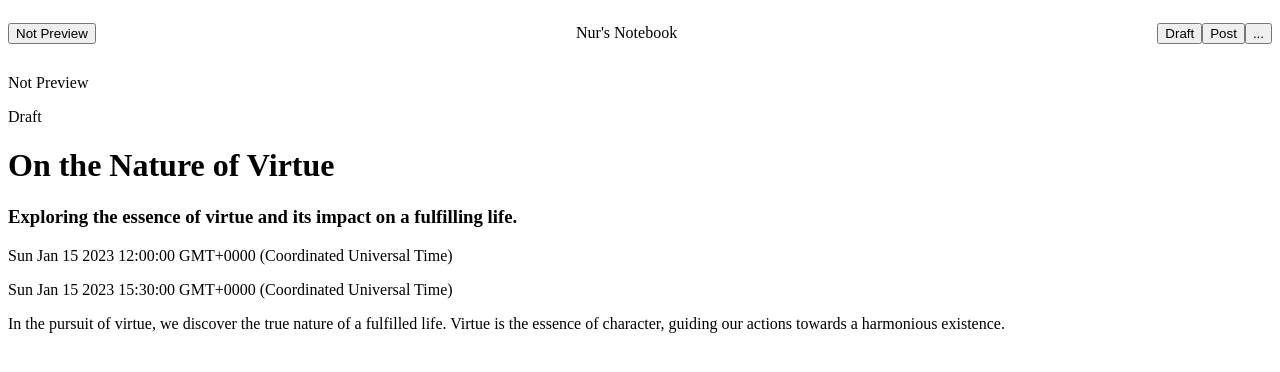
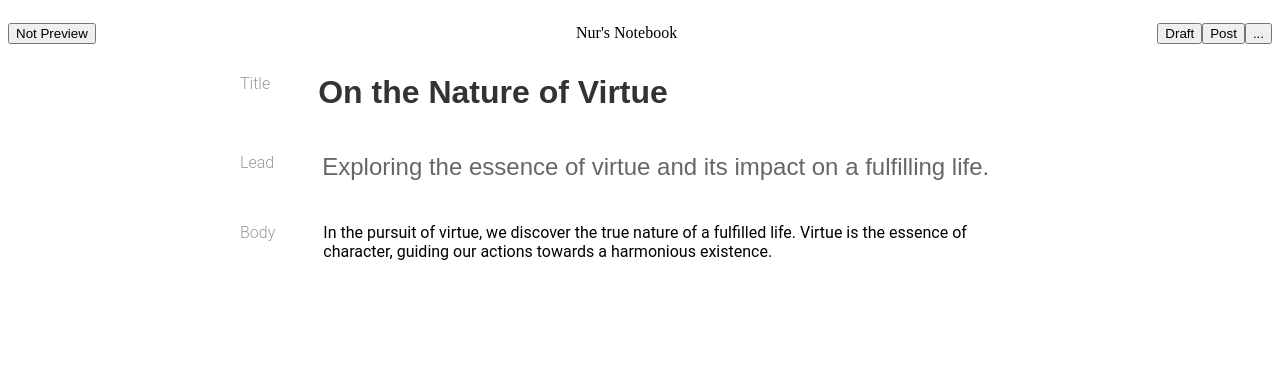
Before and after one commit to NurSalaam/journal, a React (Create React App) app: page /post/1 in a window 1280 px wide. Shown: the top 372 px of the page. Built offline with nearby package versions, Linux system fonts and the light colour scheme.

Commit message:
Create PostForm reducer

```diff
--- a/package.json
+++ b/package.json
@@ -14,6 +14,7 @@
     "react-dom": "^18.2.0",
     "react-router-dom": "^6.21.1",
     "react-scripts": "5.0.1",
+    "react-textarea-autosize": "^8.5.3",
     "typescript": "^4.9.5",
     "web-vitals": "^2.1.4"
   },
--- a/src/features/Post/Post.css
+++ b/src/features/Post/Post.css
@@ -0,0 +1,5 @@
+.post {
+  max-width: 800px;
+  width: 100%;
+  margin: 0 auto;
+}
--- a/src/features/Post/Post.tsx
+++ b/src/features/Post/Post.tsx
@@ -1,27 +1,51 @@
-import React, { useContext } from "react";
+import React, { useContext, useReducer } from "react";
 import PostType, { POST_STATUS } from "../../types/Post";
 import { ViewingModeContext } from "../../contexts/viewingMode";
-
+import InputField from "./components/InputField";
+import {
+  postFormReducer,
+  postFormActionTypes,
+  PostFormState,
+} from "./PostFormReducer";
+import "./Post.css";
 type PostProps = {
   post: PostType;
 };
 
 const Post: React.FC<PostProps> = ({ post }) => {
-  const { state, dispatch } = useContext(ViewingModeContext);
+  // const { state, dispatch } = useContext(ViewingModeContext);
+  const initialState: PostFormState = {
+    title: post.title,
+    lead: post.lead,
+    body: post.body,
+  };
+  const [postState, dispatch] = useReducer(postFormReducer, initialState);
   return (
-    <div>
-      <p>{state.isPreview ? "Preview" : "Not Preview"}</p>
-      <p>{state.isDraft ? "Draft" : "Not Draft"}</p>
-      <h1>{post.title}</h1>
-      <h3>{post.lead}</h3>
-      <div>
-        <p>{post.created_at.toString()}</p>
-        {post.updated_at && <p>{post.updated_at.toString()}</p>}
-        {post.status === POST_STATUS.DRAFT && <p>Draft</p>}
-      </div>
-      <div>
-        <p>{post.body}</p>
-      </div>
+    <div className="post">
+      <InputField
+        id="title"
+        value={postState.title}
+        label="Title"
+        onChange={(e) =>
+          dispatch({ type: postFormActionTypes.TITLE, payload: e.target.value })
+        }
+      />
+      <InputField
+        id="lead"
+        value={postState.lead}
+        label="Lead"
+        onChange={(e) =>
+          dispatch({ type: postFormActionTypes.LEAD, payload: e.target.value })
+        }
+      />
+      <InputField
+        id="body"
+        value={postState.body}
+        label="Body"
+        onChange={(e) =>
+          dispatch({ type: postFormActionTypes.BODY, payload: e.target.value })
+        }
+      />
     </div>
   );
 };
--- /dev/null
+++ b/src/features/Post/PostFormReducer.ts
@@ -0,0 +1,30 @@
+export interface PostFormState {
+  title: string;
+  lead: string;
+  body: string;
+}
+export const enum postFormActionTypes {
+  TITLE = "TITLE",
+  LEAD = "LEAD",
+  BODY = "BODY",
+}
+
+interface IPostFormAction {
+  type: postFormActionTypes;
+  payload: string;
+}
+export const postFormReducer = (
+  state: PostFormState,
+  action: IPostFormAction
+) => {
+  switch (action.type) {
+    case postFormActionTypes.TITLE:
+      return { ...state, title: action.payload };
+    case postFormActionTypes.LEAD:
+      return { ...state, lead: action.payload };
+    case postFormActionTypes.BODY:
+      return { ...state, body: action.payload };
+    default:
+      return state;
+  }
+};
--- /dev/null
+++ b/src/features/Post/components/InputField.css
@@ -0,0 +1,52 @@
+.input-field-container {
+  display: flex;
+  justify-content: space-between;
+  width: 100%;
+  margin-bottom: 10px; /* This creates a gap between fields */
+  flex-direction: row-reverse;
+}
+
+.input-field-label {
+  padding-top: 1rem;
+  color: lightgray;
+  transition: color 0.3s ease; /* This adds a transition effect when the color changes */
+  font-weight: 300;
+  font-size: 1rem; /* Equivalent to 12pt */
+  font-family: "Roboto", sans-serif;
+  color: #999999;
+  margin-right: 2rem;
+}
+
+.input-field {
+  background-color: inherit;
+  width: 100%;
+  border: none;
+  border-radius: 7px;
+  padding: 1rem;
+  resize: none; /* This disables manual resizing */
+  outline: none; /* This removes the highlight when the textarea is selected */
+  transition: background-color 0.3s ease; /* This adds a transition effect when the background color changes */
+}
+
+.input-field:hover ~ .input-field-label {
+  color: black;
+}
+
+#title {
+  font-family: "Montserrat", sans-serif;
+  font-weight: 700;
+  font-size: 2rem; /* Equivalent to 24pt */
+  color: #333333;
+}
+
+#lead {
+  font-family: "Montserrat", sans-serif;
+  font-weight: 400;
+  font-size: 1.5rem; /* Equivalent to 16pt */
+  color: #666666;
+}
+
+#body {
+  font-family: "Roboto", sans-serif;
+  font-size: 1rem; /* Equivalent to 12pt */
+}
--- /dev/null
+++ b/src/features/Post/components/InputField.tsx
@@ -0,0 +1,52 @@
+import React, { FC, useEffect, useState } from "react";
+import TextareaAutosize from "react-textarea-autosize";
+import "./InputField.css";
+
+type InputFieldProps = {
+  id: string;
+  value: string;
+  onChange: React.ChangeEventHandler<HTMLTextAreaElement>;
+  label: string;
+  className?: string;
+  style?: React.CSSProperties;
+};
+
+const InputField: FC<InputFieldProps> = ({
+  id,
+  value,
+  onChange,
+  label,
+  className,
+  style,
+}) => {
+  const [isScreenSmall, setIsScreenSmall] = useState(window.innerWidth < 600);
+
+  useEffect(() => {
+    const handleResize = () => {
+      setIsScreenSmall(window.innerWidth < 600);
+    };
+
+    window.addEventListener("resize", handleResize);
+    return () => {
+      window.removeEventListener("resize", handleResize);
+    };
+  }, []);
+
+  return (
+    <div className="input-field-container" style={style}>
+      <TextareaAutosize
+        id={id}
+        value={value}
+        onChange={onChange}
+        className={`input-field ${className}`}
+      />
+      {!isScreenSmall && (
+        <label htmlFor={id} className="input-field-label">
+          {label}
+        </label>
+      )}
+    </div>
+  );
+};
+
+export default InputField;
```
Also changed, not shown: 1 other file (tests, documents, lock files or other folders).
